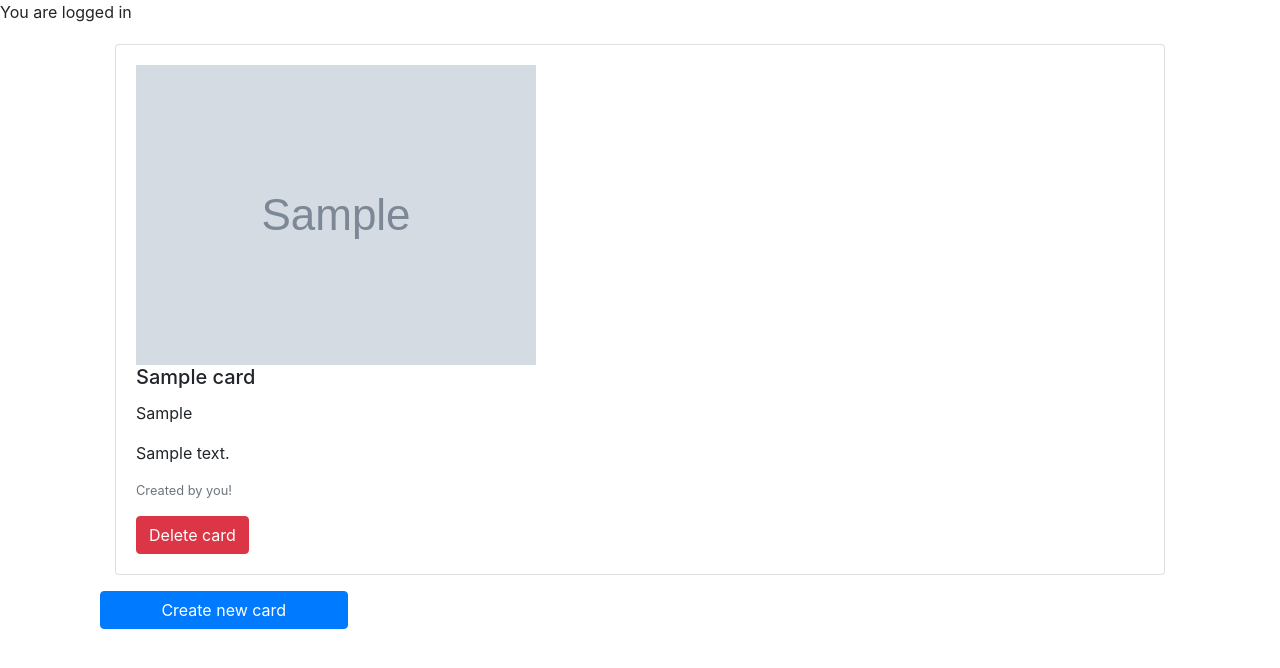
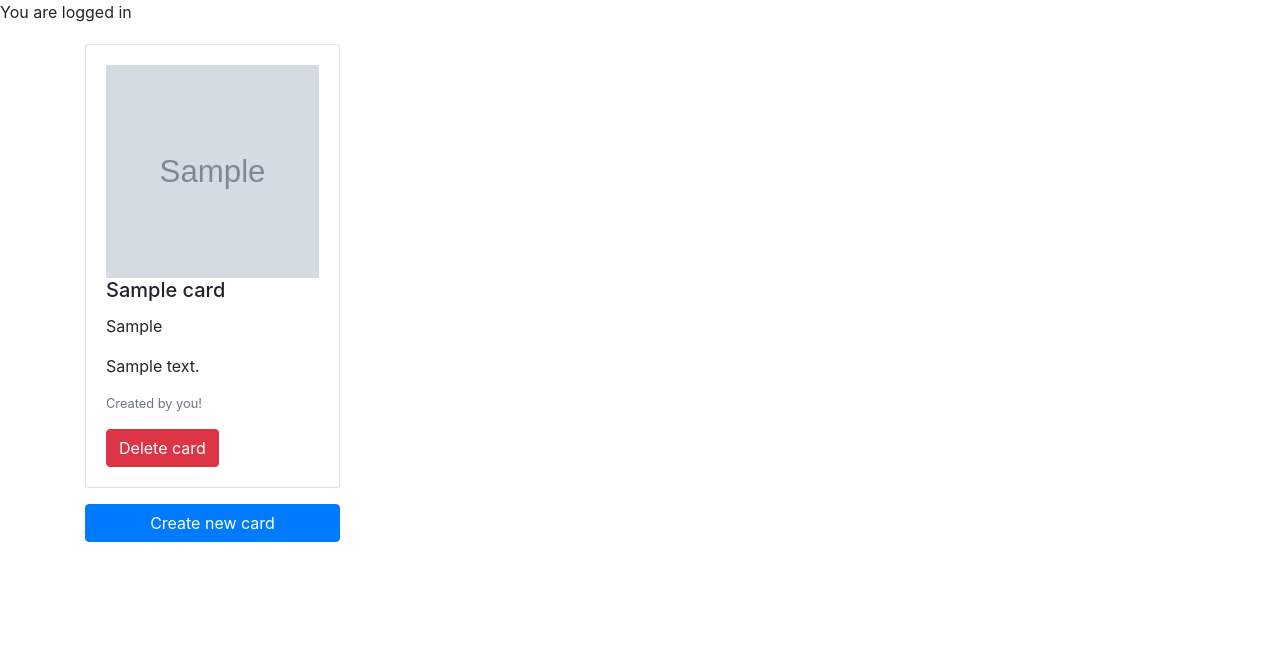
Before and after one commit to SondreBerntsen/Fylla_php, a PHP site: page /create_card.php in a window 1280 px wide. Shown: the part 56-724 px from the top of the page. Run offline with PHP 8.4, Linux system fonts and the light colour scheme; the visitor is signed in with stand-in values (Sample User, id 1); tables that the repository leaves empty or names only in its code hold one stand-in row (values such as "Sample post"); grey boxes marked "Sample" are stand-in pictures; some libraries are stand-ins or nearby versions.

Commit message:
some comments on future work and styling of cards, styling not final, niether are images and text omegalul

```diff
--- a/create_card.php
+++ b/create_card.php
@@ -6,8 +6,16 @@ if (!isset($_SESSION['u_id'])) {
 }
 ?>
 
+    <!--
+        To be done:
+        - styling for cards, not sure if 1.0 2.0 or 3.0, depends on which design has best image quality or whichever fits the responsive design.
+        - Actual gameplay, check what is going to be best practice, session, cookies or database storage of gamestate.
+        - Doublecheck player and administrator rights, right now players can see the "create new card modal trigger."
+        - Session check for administrator needs to be user_type not user_id, else everyone logged in has all rights lol.
 
-    <!--Super Content-->
+
+    -->
+
 
 <div class="container">
 
@@ -42,20 +50,25 @@ if (!isset($_SESSION['u_id'])) {
       </div>
     </div>
 
-  <div class="container">
 
 
-  <div class="col">
 
+      <!-- queries database and fetches all cards including delete button, this element is multiple forms -->
+
+    <div class="row">
       <?php
         $sql = "SELECT * FROM cards WHERE user_id = $_SESSION[u_id]";
         $result = mysqli_query($conn, $sql);
 
         while ($row = mysqli_fetch_array($result)) {
-            echo '<form action="includes/deleteCard.inc.php" method="POST">
+            echo '
+              <div class="col-sm-3">
+                <form action="includes/deleteCard.inc.php" method="POST">
                       <div class="card">
                         <div class="card-body">
-                      <img src= "images/' . $row['img'] . '" class="img-fluid" alt="Responsive image">
+                          <div class="cropdiv">
+                            <img src= "images/' . $row['img'] . '" class="img-fluid cropmaster" alt="Responsive image">
+                          </div>
                           <h5 class="card-title">' . $row['card_name'] . '</h5>
                           <p class="card-text">' . $row['quote'] . '</p>
                           <p class="card-text">' . $row['description'] . '</p>
@@ -64,11 +77,13 @@ if (!isset($_SESSION['u_id'])) {
                             <button type="submit" class="btn btn-danger">Delete card</button>
                         </div>
                       </div>
-                  </form>';
+                </form>
+              </div>';
         }
 
       ?>
     </div>
+
 
 
 
--- a/styles.css
+++ b/styles.css
@@ -1,3 +1,5 @@
+/* Card styling, the form elements queried in create_card.php */
+
 .formwidth {
   width: 60%;
   margin: 0 auto;
@@ -17,3 +19,16 @@
 .headerbutton {
   margin-right: 5px;
 }
+
+/* Images */
+
+.cropdiv {
+  width: 100%;
+  height: 213px;
+  overflow: hidden;
+}
+
+.cropmaster {
+  min-height: 100%;
+  min-width: 100%;
+}
```
Also changed, not shown: images/HAHAHAHA.jpg (added), images/weeelll.png (added), images/well.png (added), images/wtf.jpg (added). Lines whose indentation alone changed are shown as unchanged.
